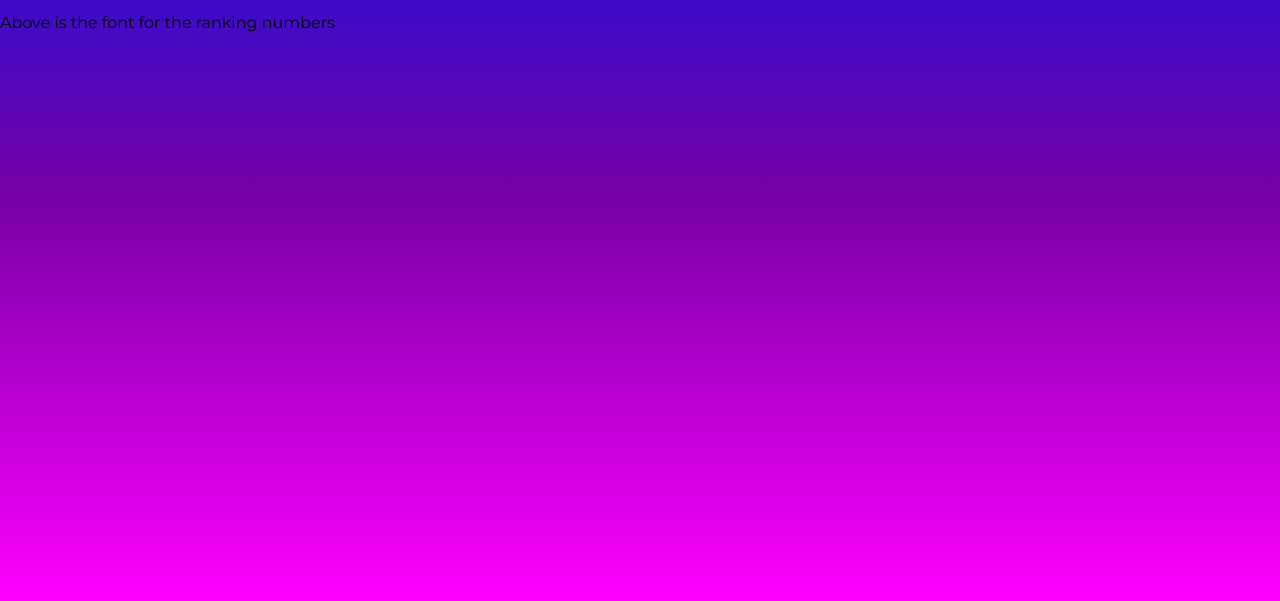
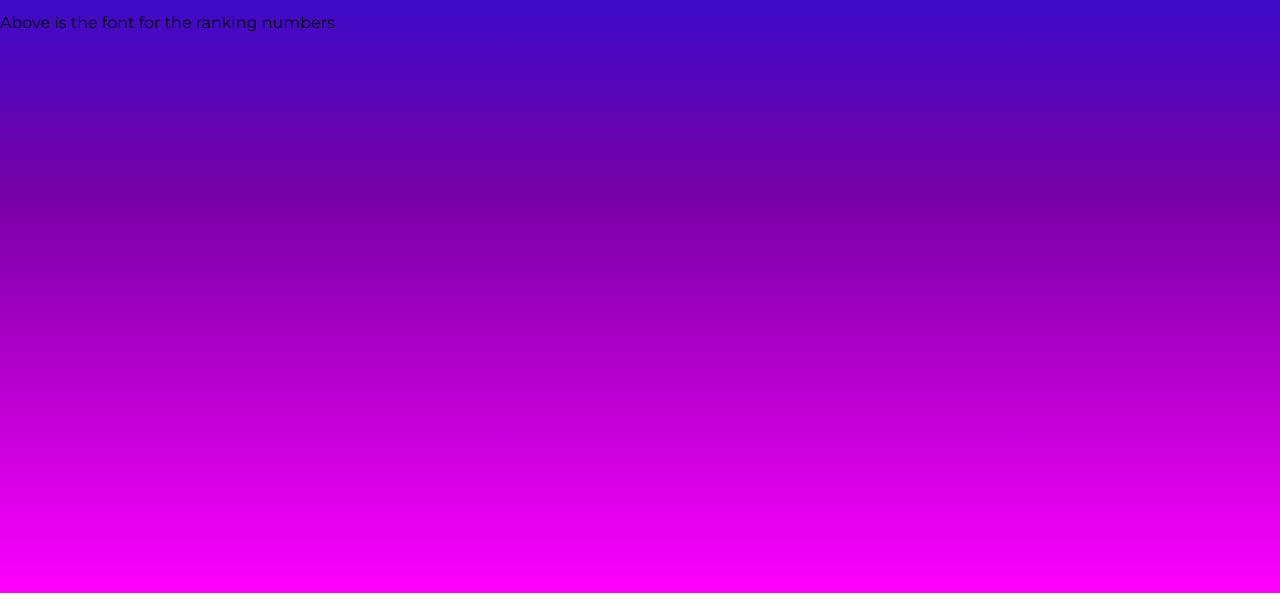
Before and after one commit to WilJonze/wd2-toptracks, a plain HTML site: page index.html in a window 1280 px wide. Shown: the part 207-808 px from the top of the page. Drawn offline with Linux system fonts and the light colour scheme; a web font is replaced by a local one.

Commit message:
Removed min height and width. Resolves #10

```diff
--- a/css/style.css
+++ b/css/style.css
@@ -16,8 +16,6 @@ body {
     var(--color-secondary),
     var(--color-tertiary)
   );
-  width: 100vw;
-  min-height: 100vh;
   background-repeat: no-repeat;
 
   font-family: "Montserrat", Arial, Helvetica, sans-serif;
```
